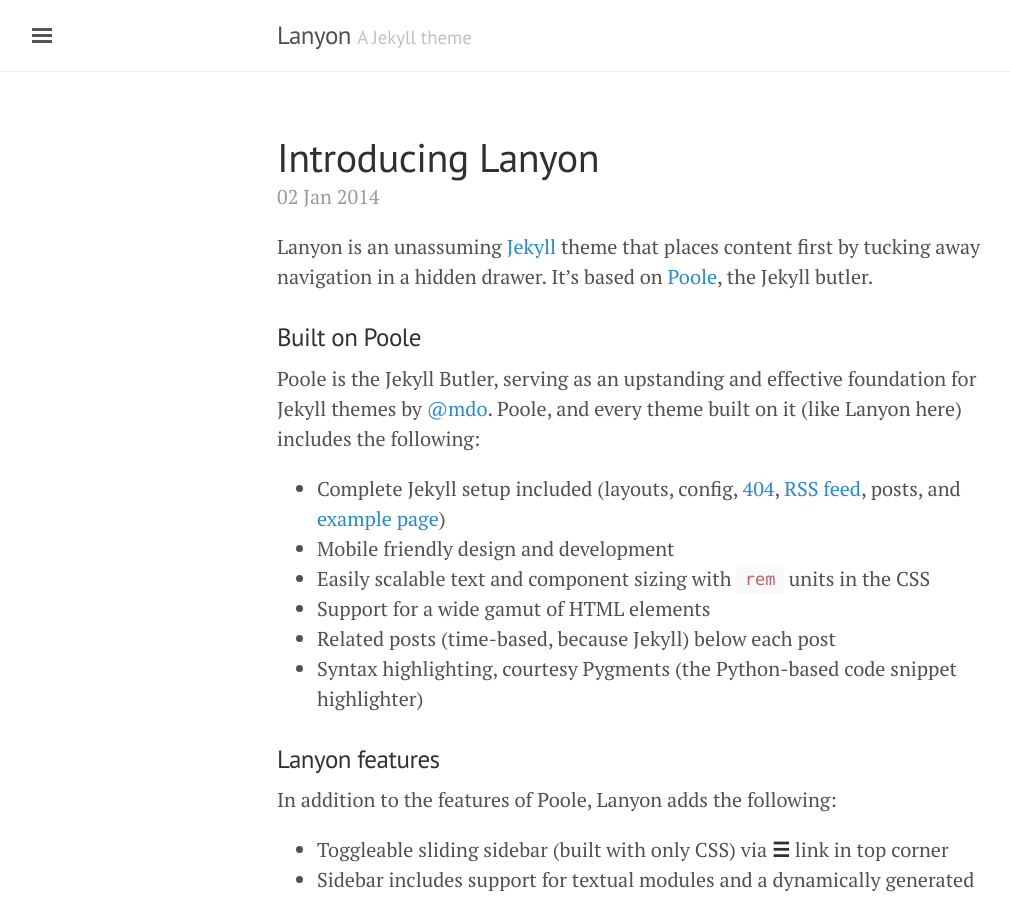
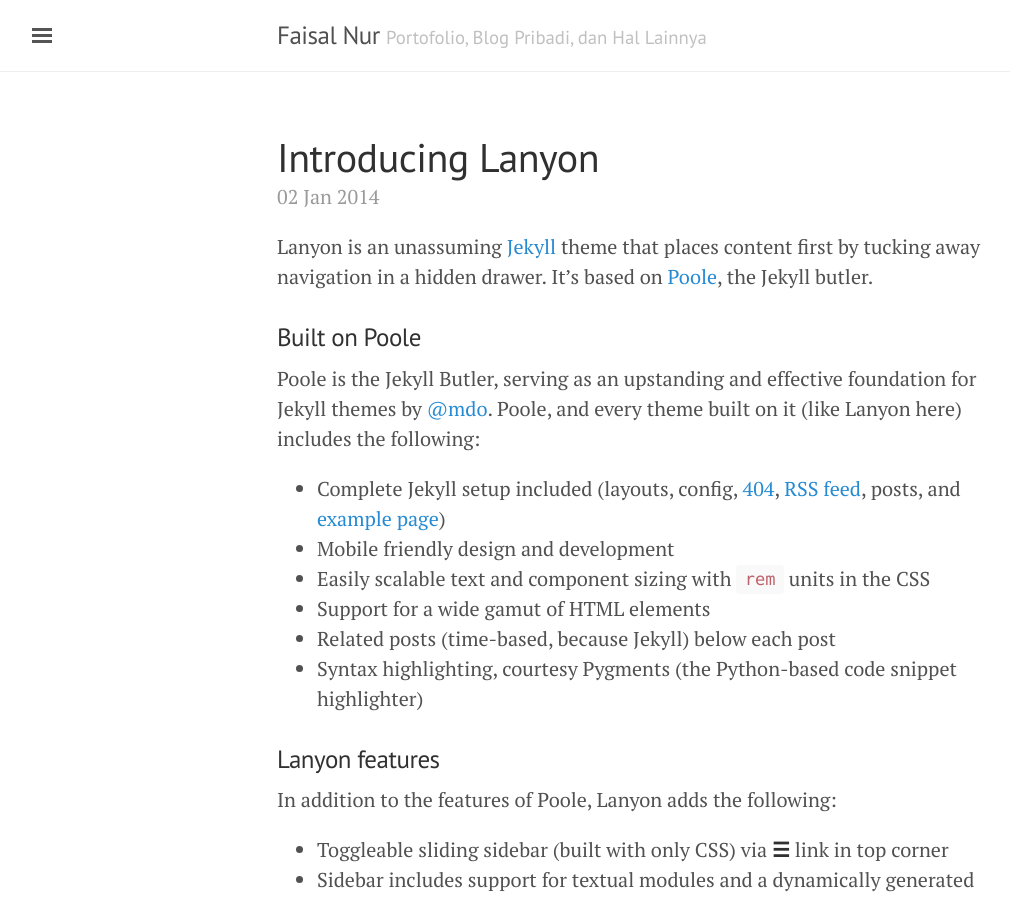
Before and after one commit to faisalnur/faisalnur.github.io, a Jekyll site: the page built from index.html, in a window 1280 px wide and 900 px high. Shown: the whole window, without its empty margins (3-1013 px from the left). Built offline with Jekyll 4.4.1, drawn with Linux system fonts in a browser that asks for light colours; the list of posts is cut into pages by our own code.

Commit message:
Update _config.yml

```diff
--- a/_config.yml
+++ b/_config.yml
@@ -5,18 +5,18 @@
 relative_permalinks: false
 
 # Setup
-title:               Lanyon
-tagline:             'A Jekyll theme'
-description:         'A reserved <a href="http://jekyllrb.com" target="_blank">Jekyll</a> theme that places the utmost gravity on content with a hidden drawer. Made by <a href="https://twitter.com/mdo" target="_blank">@mdo</a>.'
+title:               Faisal Nur
+tagline:             'Portofolio, Blog Pribadi, dan Hal Lainnya'
+description:         'Kadang menulis untuk orang lain, lebih sering menulis untuk diri sendiri.'
 url:                 faisalnur.github.io
 baseurl:             ''
 paginate:            5
 
 # About/contact
 author:
-  name:              Mark Otto
-  url:               https://twitter.com/mdo
-  email:             markdotto@gmail.com
+  name:              Faisal Nur
+  url:               https://twitter.com/mfaisalni
+  email:             mfaisalni@gmail.com
 
 # Custom vars
 version:             1.0.0
```
